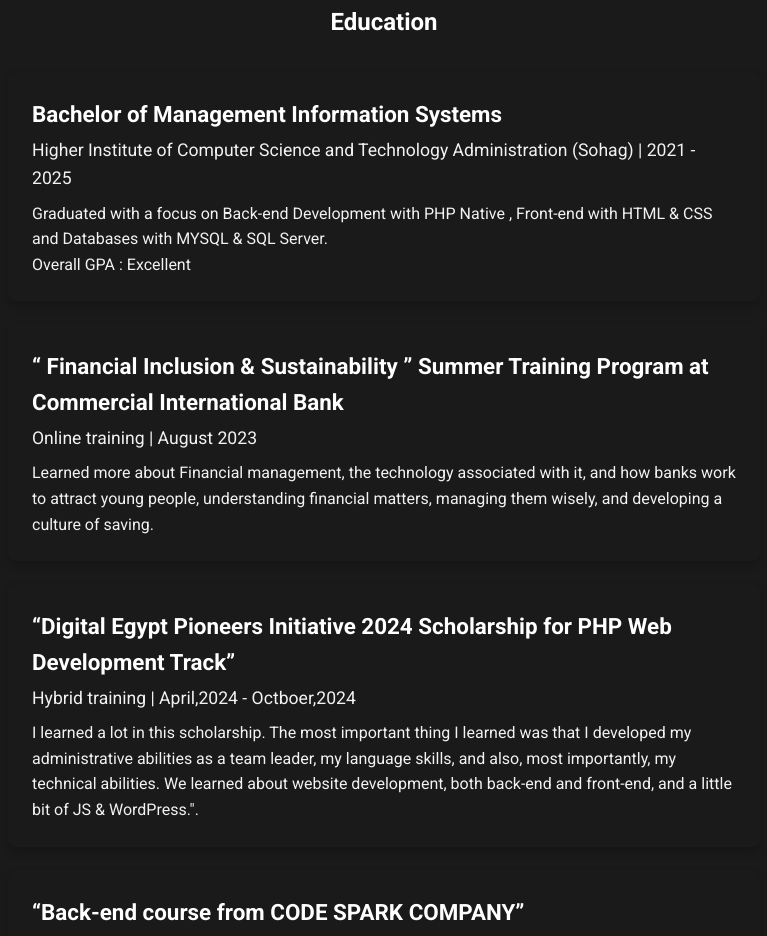
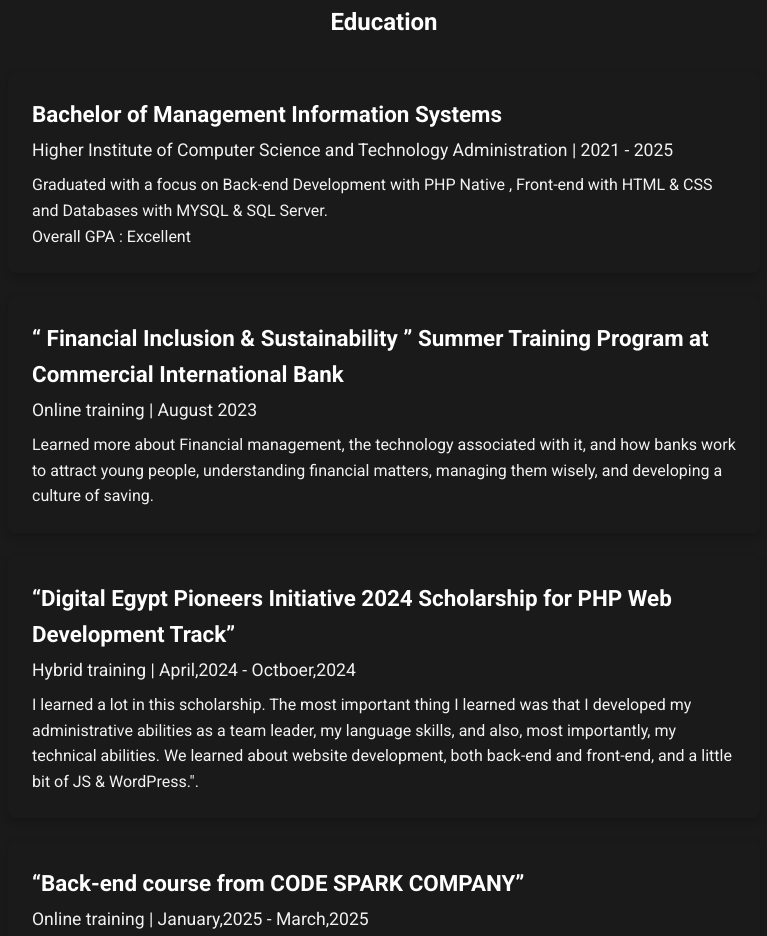
Before and after one commit to MarcoAF9/My-Portfolio, a plain HTML site: page index.html in a window 1280 px wide. Shown: the part 1244-2180 px from the top of the page, without its empty margins (256-1023 px from the left). Drawn offline with Linux system fonts and the light colour scheme.

```diff
--- a/index.html
+++ b/index.html
@@ -64,7 +64,7 @@
             <div class="content-wrapper">
                 <div class="card">
                     <h3>Bachelor of Management Information Systems</h3>
-                    <h4>Higher Institute of Computer Science and Technology Administration (Sohag)  | 2021 - 2025</h4>
+                    <h4>Higher Institute of Computer Science and Technology Administration | 2021 - 2025</h4>
                     <p>Graduated with a focus on Back-end Development with PHP Native , Front-end with HTML & CSS and Databases with MYSQL & SQL Server.</p>
                     <p>Overall GPA : Excellent</p>
                 </div>
@@ -207,4 +207,5 @@
     </footer>
     <script src="Dropdown.js"></script>
 </body>
+
 </html>
```
